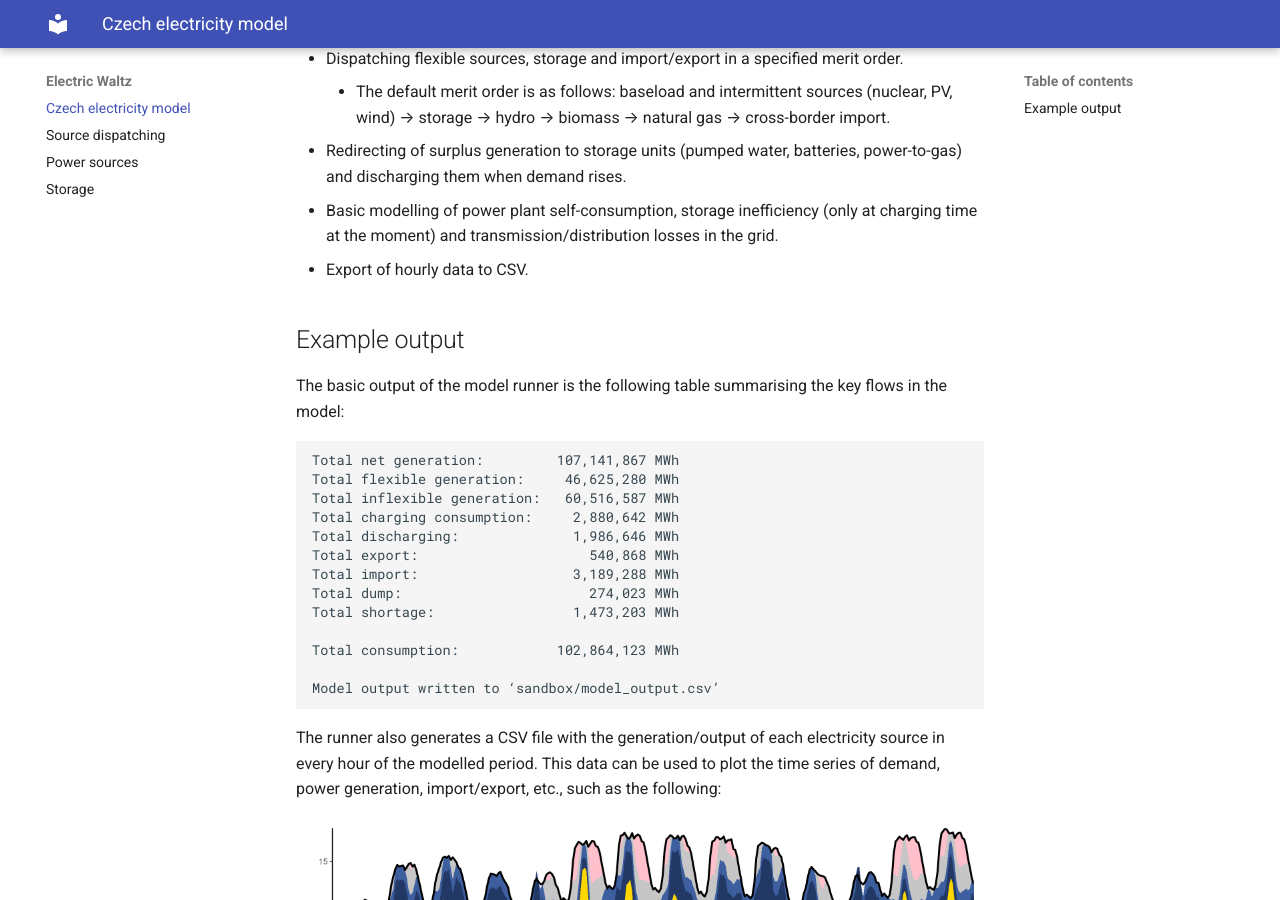
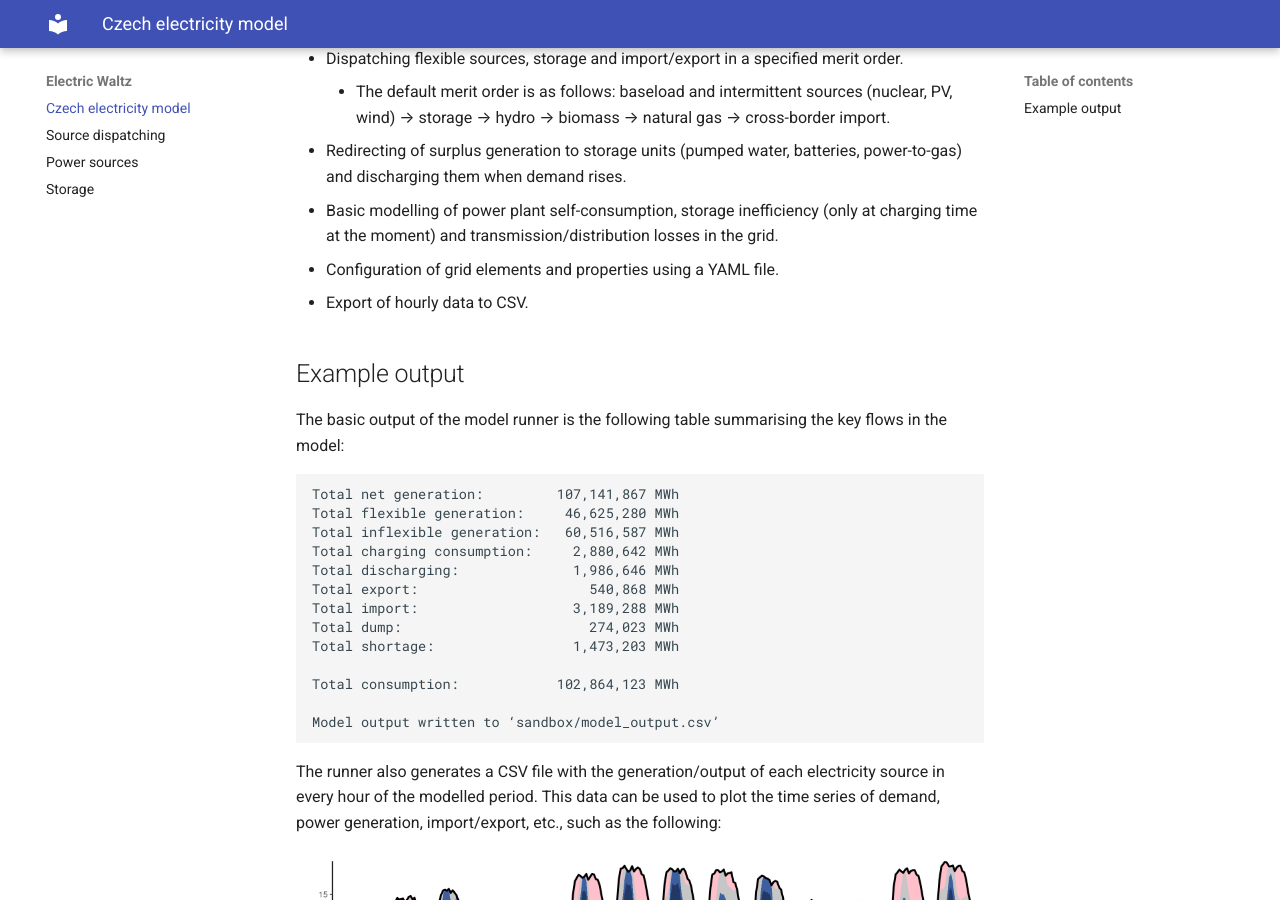
Before and after one commit to mgrabovsky/electric-waltz, an MkDocs documentation site: the page built from docs/index.md, in a window 1280 px wide and 900 px high, scrolled down 310 px. Built offline with MkDocs 1.6.1 and Material for MkDocs 9.7.7, drawn with Linux system fonts in a browser that asks for light colours.

Commit message:
docs: Mention YAML config

```diff
--- a/docs/index.md
+++ b/docs/index.md
@@ -10,6 +10,7 @@ The basic features of the model currently include:
     -   The default merit order is as follows: baseload and intermittent sources (nuclear, PV, wind) → storage → hydro → biomass → natural gas → cross-border import.
 -   Redirecting of surplus generation to storage units (pumped water, batteries, power-to-gas) and discharging them when demand rises.
 -   Basic modelling of power plant self-consumption, storage inefficiency (only at charging time at the moment) and transmission/distribution losses in the grid.
+-   Configuration of grid elements and properties using a YAML file.
 -   Export of hourly data to CSV.
 
 ## Example output
```
